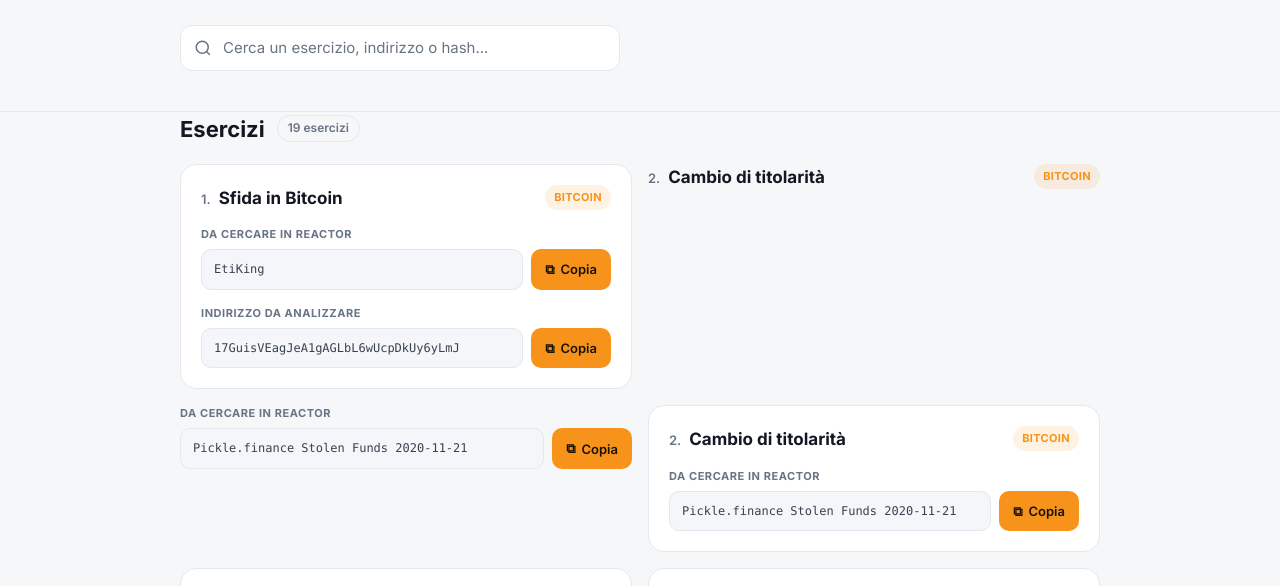
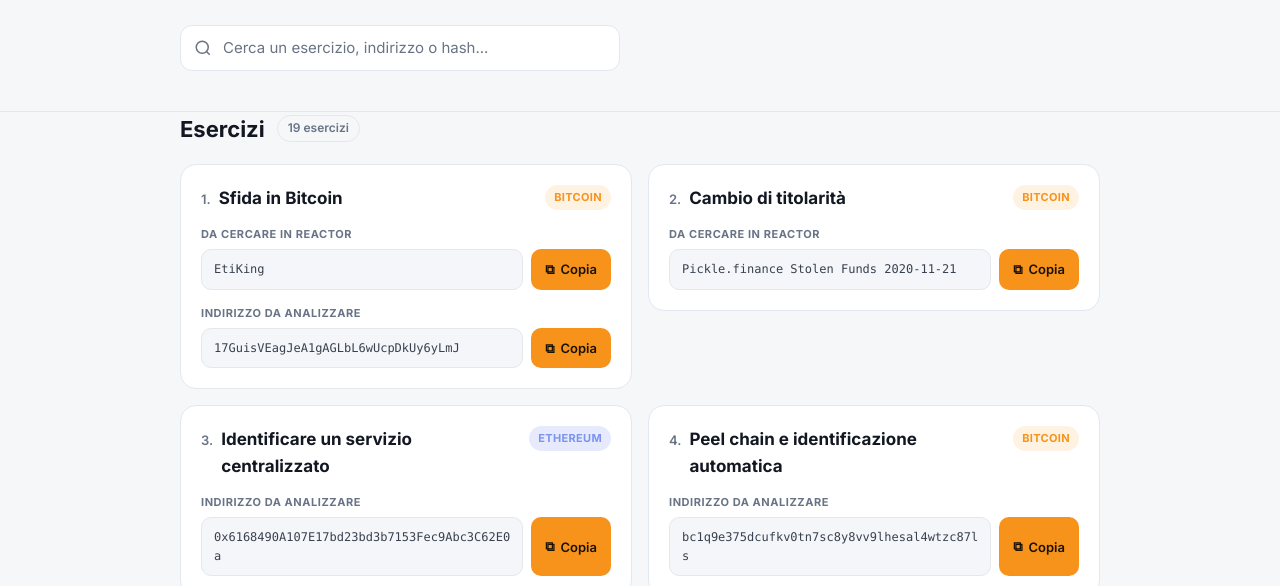
Before and after one commit to Annalisa842/workshop-intermedio, a plain HTML site: page index.html in a window 1280 px wide. Shown: the part 213-799 px from the top of the page. Drawn offline with Linux system fonts and the light colour scheme.

Commit message:
Add files via upload

```diff
--- a/index.html
+++ b/index.html
@@ -85,9 +85,9 @@
         <div class="grid">
           <article class="card" data-search="sfida in bitcoin etiking 17guisveagjea1gaglbl6wucpdkuy6ylmj">
             <div class="card-top"><div class="name-row"><span class="num">1.</span><h3 class="name">Sfida in Bitcoin</h3></div><span class="chip btc">Bitcoin</span></div>
-<div><div class="label">Da cercare in Reactor</div><div class="addr-row"><code class="addr">EtiKing</code><button class="copy" data-copy="EtiKing" aria-label="Copia EtiKing"><span>⧉</span><span class="lbl">Copia</span></button></div></div>            <div><div class="label">Indirizzo da analizzare</div><div class="addr-row"><code class="addr">17GuisVEagJeA1gAGLbL6wUcpDkUy6yLmJ</code><button class="copy" data-copy="17GuisVEagJeA1gAGLbL6wUcpDkUy6yLmJ" aria-label="Copia Indirizzo da analizzare"><span>⧉</span><span class="lbl">Copia</span></button></div></div>
-          </article><div class="card-top"><div class="name-row"><span class="num">2.</span><h3 class="name">Cambio di titolarità</h3></div><span class="chip btc">Bitcoin</span></div>
-            <div><div class="label">Da cercare in Reactor</div><div class="addr-row"><code class="addr">Pickle.finance Stolen Funds 2020-11-21</code><button class="copy" data-copy="Pickle.finance Stolen Funds 2020-11-21" aria-label="Copia Pickle.finance Stolen Funds 2020-11-21"><span>⧉</span><span class="lbl">Copia</span></button></div></div>
+            <div><div class="label">Da cercare in Reactor</div><div class="addr-row"><code class="addr">EtiKing</code><button class="copy" data-copy="EtiKing" aria-label="Copia EtiKing"><span>⧉</span><span class="lbl">Copia</span></button></div></div>
+            <div><div class="label">Indirizzo da analizzare</div><div class="addr-row"><code class="addr">17GuisVEagJeA1gAGLbL6wUcpDkUy6yLmJ</code><button class="copy" data-copy="17GuisVEagJeA1gAGLbL6wUcpDkUy6yLmJ" aria-label="Copia Indirizzo da analizzare"><span>⧉</span><span class="lbl">Copia</span></button></div></div>
+          </article>
 
           <article class="card" data-search="cambio di titolarità pickle.finance stolen funds 2020-11-21">
             <div class="card-top"><div class="name-row"><span class="num">2.</span><h3 class="name">Cambio di titolarità</h3></div><span class="chip btc">Bitcoin</span></div>
```
